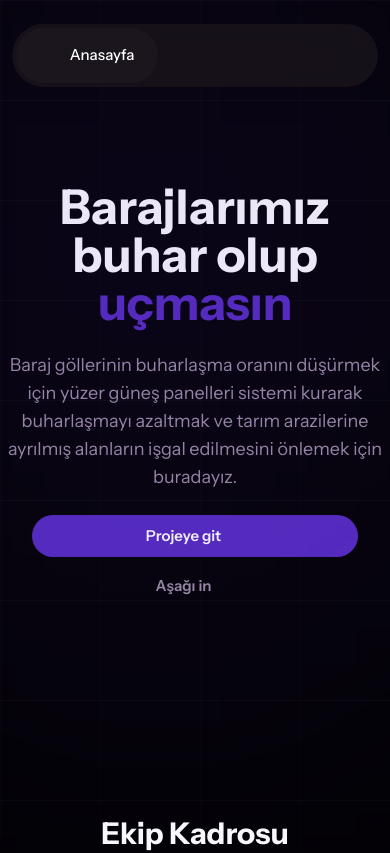
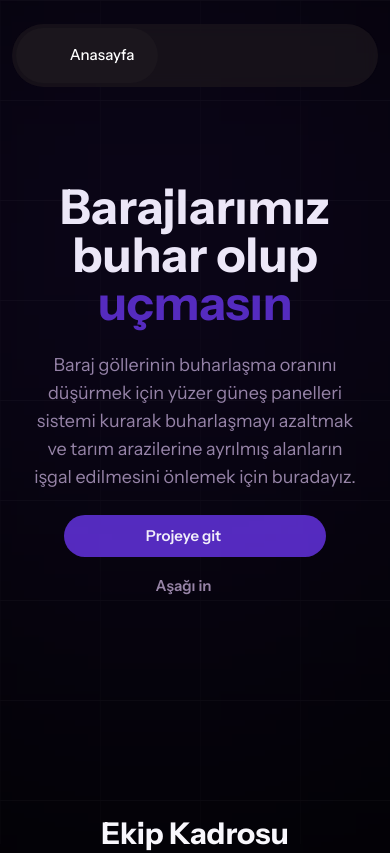
Before and after one commit to YunusEmre577/tubitak-project, a Next.js app: page / in a window 390 px wide. Shown: the top 853 px of the page. Built offline with nearby package versions, Linux system fonts and the light colour scheme; some icons are missing.

Commit message:
Update HeroSection.tsx

```diff
--- a/components/general/home/HeroSection.tsx
+++ b/components/general/home/HeroSection.tsx
@@ -5,7 +5,7 @@ import Link from 'next/link';
 
 export default function HeroSection() {
   return (
-    <section className="w-full flex flex-col pt-24 lg:pt-32 items-center">
+    <section className="w-full responsive flex flex-col pt-24 lg:pt-32 items-center">
     <div className="flex flex-col items-center gap-6">
     <h1 className="text-5xl lg:text-6xl text-center max-w-md lg:max-w-xl font-black">Barajlarımız buhar olup <span className='text-colored'>uçmasın</span></h1>
     <p className="text-muted text-lg max-w-md lg:max-w-lg text-center">Baraj göllerinin buharlaşma oranını düşürmek için yüzer güneş panelleri sistemi kurarak buharlaşmayı azaltmak ve tarım arazilerine ayrılmış alanların işgal edilmesini önlemek için buradayız.</p>
```
